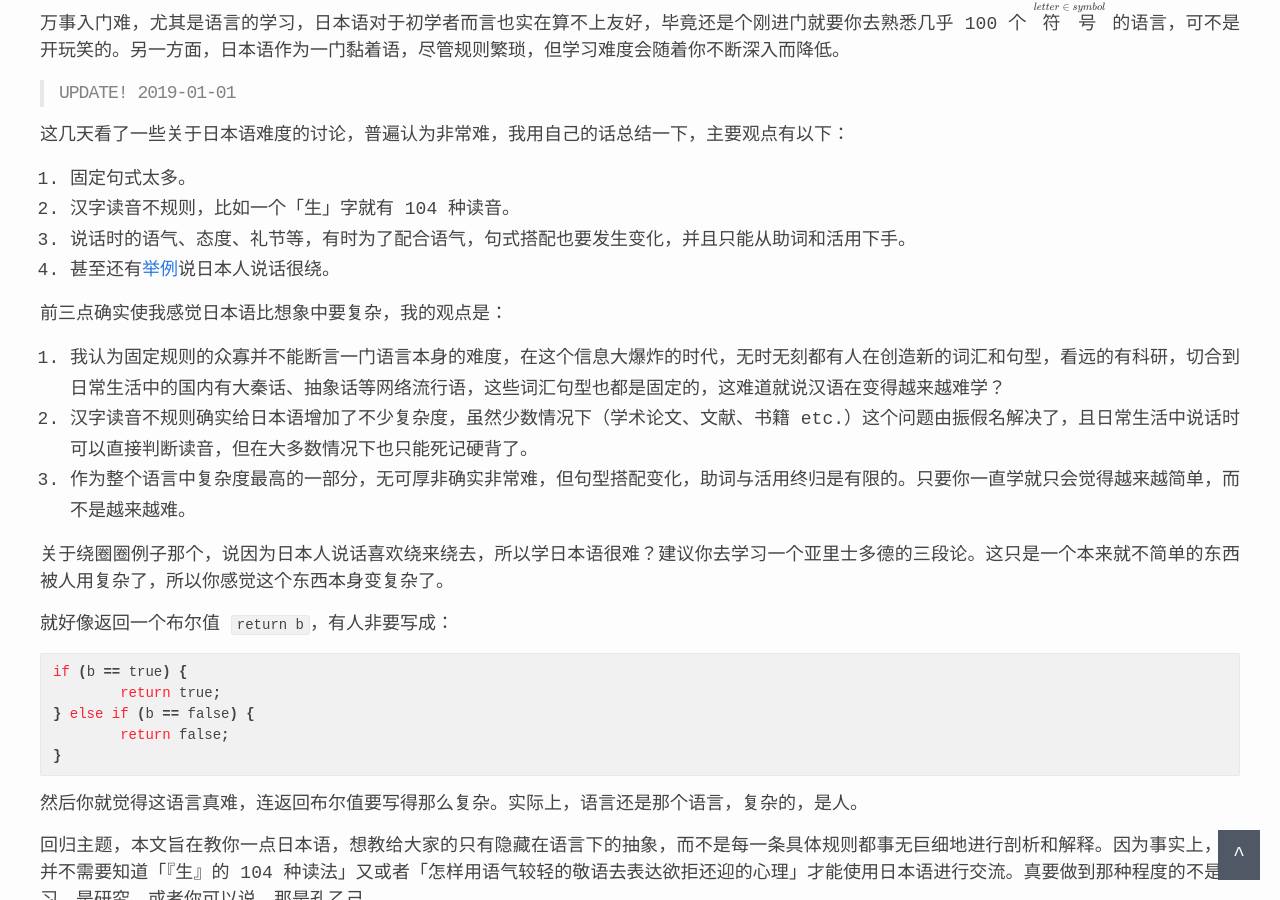
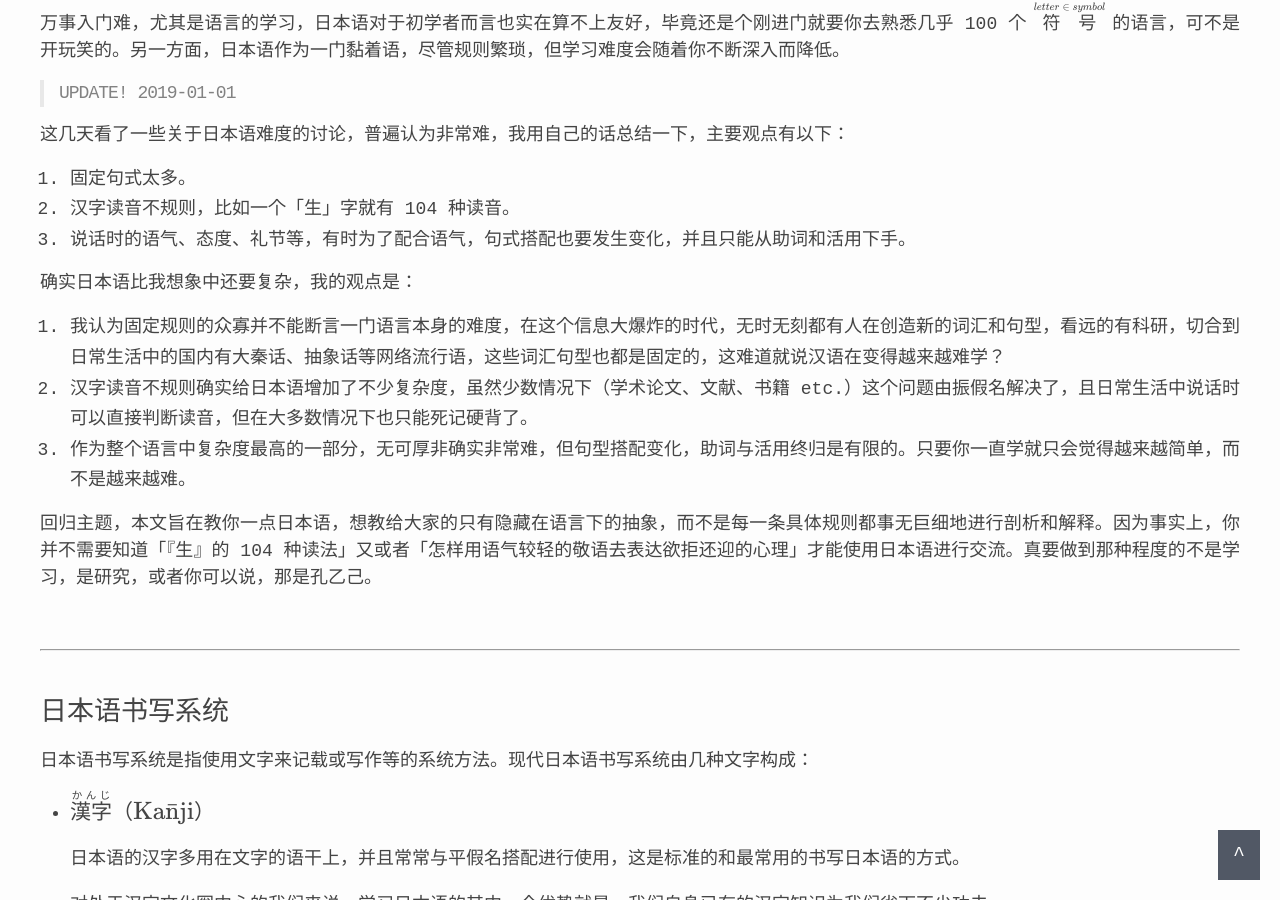
Before and after one commit to ldcc/ldcc.github.io, a Jekyll site: the page built from _posts/2019-01-24-syn-jpn.md, in a window 1280 px wide and 900 px high, scrolled down 390 px. Built offline with Jekyll 4.4.1, drawn with Linux system fonts in a browser that asks for light colours; formulas are drawn with MathJax 3.

Commit message:
syntax-jp beta5

````diff
--- a/_posts/2019-01-24-syn-jpn.md
+++ b/_posts/2019-01-24-syn-jpn.md
@@ -22,27 +22,12 @@ $$
 1. 固定句式太多。
 2. 汉字读音不规则，比如一个「生」字就有 104 种读音。
 3. 说话时的语气、态度、礼节等，有时为了配合语气，句式搭配也要发生变化，并且只能从助词和活用下手。
-4. 甚至还有[举例][round]说日本人说话很绕。
 
-前三点确实使我感觉日本语比想象中要复杂，我的观点是：
+确实日本语比我想象中还要复杂，我的观点是：
 
 1. 我认为固定规则的众寡并不能断言一门语言本身的难度，在这个信息大爆炸的时代，无时无刻都有人在创造新的词汇和句型，看远的有科研，切合到日常生活中的国内有大秦话、抽象话等网络流行语，这些词汇句型也都是固定的，这难道就说汉语在变得越来越难学？
 2. 汉字读音不规则确实给日本语增加了不少复杂度，虽然少数情况下（学术论文、文献、书籍 etc.）这个问题由振假名解决了，且日常生活中说话时可以直接判断读音，但在大多数情况下也只能死记硬背了。
 3. 作为整个语言中复杂度最高的一部分，无可厚非确实非常难，但句型搭配变化，助词与活用终归是有限的。只要你一直学就只会觉得越来越简单，而不是越来越难。
-
-关于绕圈圈例子那个，说因为日本人说话喜欢绕来绕去，所以学日本语很难？建议你去学习一个亚里士多德的三段论。这只是一个本来就不简单的东西被人用复杂了，所以你感觉这个东西本身变复杂了。
-
-就好像返回一个布尔值 `return b`，有人非要写成：
-
-```java
-if (b == true) {
-	return true;
-} else if (b == false) {
-	return false;
-}
-```
-
-然后你就觉得这语言真难，连返回布尔值要写得那么复杂。实际上，语言还是那个语言，复杂的，是人。
 
 回归主题，本文旨在教你一点日本语，想教给大家的只有隐藏在语言下的抽象，而不是每一条具体规则都事无巨细地进行剖析和解释。因为事实上，你并不需要知道「『生』的 104 种读法」又或者「怎样用语气较轻的敬语去表达欲拒还迎的心理」才能使用日本语进行交流。真要做到那种程度的不是学习，是研究，或者你可以说，那是孔乙己。
 
````
